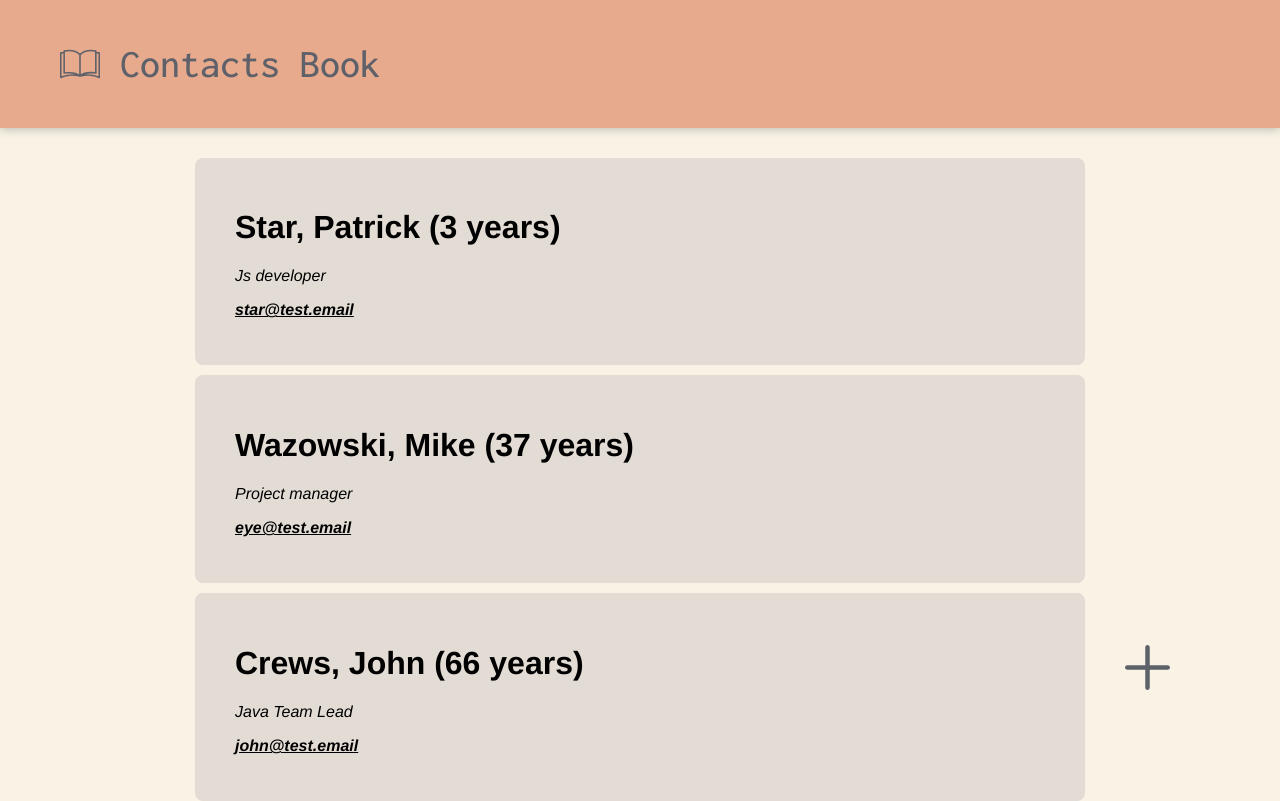
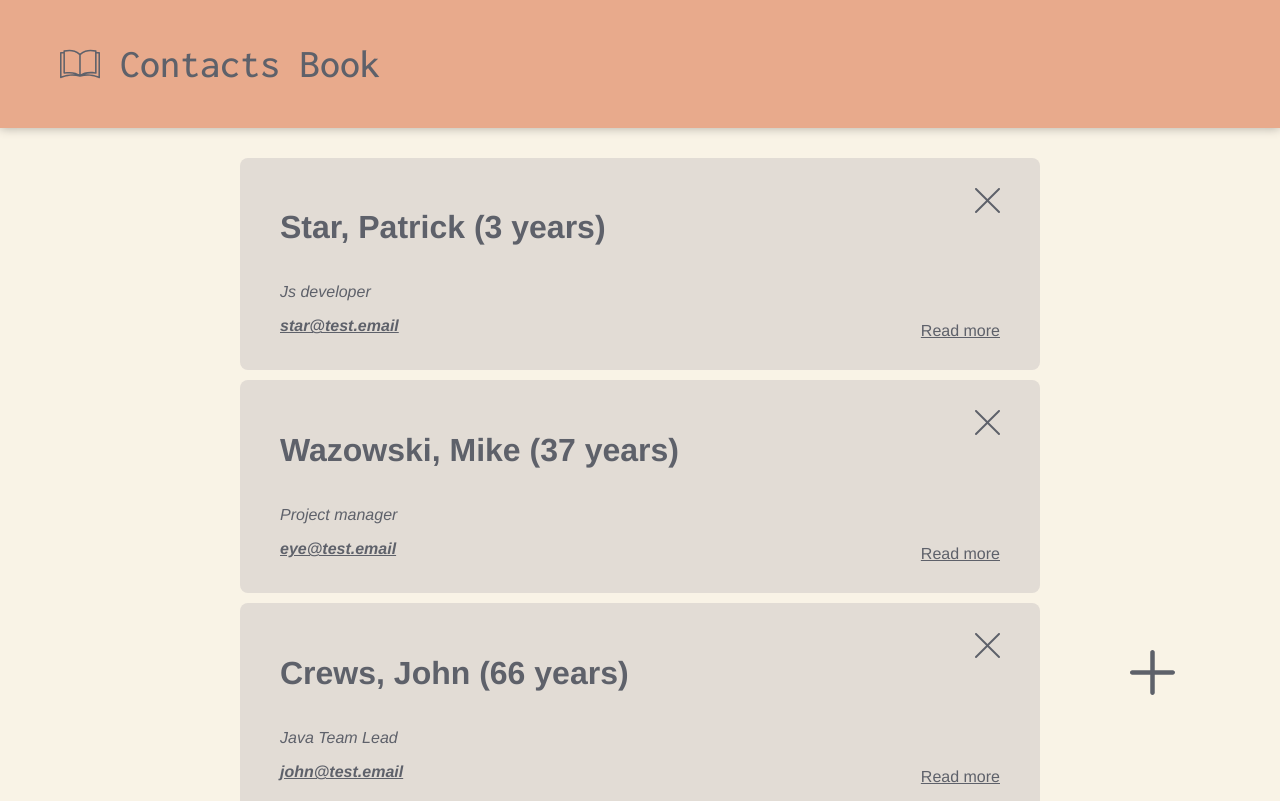
Before and after one commit to Vencetto/Contacts_vue, a Vue app: page / in a window 1280 px wide. Shown: the top 801 px of the page. Built offline with nearby package versions, Linux system fonts and the light colour scheme.

Commit message:
main page styling done

```diff
--- a/src/components/AddButton.vue
+++ b/src/components/AddButton.vue
@@ -14,6 +14,9 @@ export default {
 .img__add{
     height: 45px;
     width: 45px;
+    margin: 5px;
 }
-
+.img__add-wrapper:hover{
+  background-color: #fff;
+}
 </style>
--- a/src/components/ContactList.vue
+++ b/src/components/ContactList.vue
@@ -34,7 +34,7 @@ export default {
 
 <style scoped>
 .contact__list{
-    width: 890px;
+    width: 800px;
     margin: auto;
     position: relative;
 }
@@ -50,6 +50,6 @@ export default {
    border-radius: 50%;
 }
 .img__add-wrapper:hover{
-   box-shadow: 3px 3px 3px rgba(232, 170, 140, 0.4)
+   box-shadow: 3px 3px 3px rgba(232, 170, 140, 0.4);
 }
 </style>
--- a/src/components/ContactShort.vue
+++ b/src/components/ContactShort.vue
@@ -1,40 +1,72 @@
 <template>
   <div>
-        <div class='contact__short'>
-            <h1>{{lName + ", " + fName + " (" + age + " years)"}} </h1>
+    <div class="contact__short">
+        <div class="header__wrapper">
+            <h1>{{lName + ", " + fName + " (" + age + " years)"}}</h1>
+            <button class="close__button"></button>
+        </div>
       <p class="p__profession">{{profession}}</p>
+      <div class="bottom__wrapper">
         <p class="p__email">{{email}}</p>
+        <a class="more__link" href="">Read more</a>
+      </div>
     </div>
   </div>
 </template>
 
 <script>
 export default {
-    name:'ContactShort',
+  name: "ContactShort",
   props: {
     fName: String,
     lName: String,
     profession: String,
     email: String,
-        age: String
-    }
-}
+    age: String,
+  },
+};
 </script>
 
 <style scoped>
-.contact__short{
-    /* border: solid 1px rgba(232, 170, 140, 0.4); */
+*{
+    color: #5e616a;
+}
+.contact__short {
   border-radius: 8px;
   margin: 10px auto;
   padding: 30px 40px;
   background-color: #e2dcd5;
 }
-.p__profession{
+.p__profession {
   font-style: italic;
 }
-.p__email{
+.p__email {
   text-decoration: underline;
   font-weight: 600;
   font-style: italic;
+  margin: 0;
+}
+.header__wrapper{
+    display: flex;
+    justify-content: space-between;
+}
+.close__button{
+    width: 25px;
+    height: 25px;
+    background-image: url('../../public/cancel.svg');
+    outline: none;
+    background-color: #e2dcd5;
+    border: none;
+}
+.close__button:hover{
+    cursor: pointer;
+    box-shadow: 3px 3px 3px 3px rgba(232, 170, 140, 0.4);
+}
+.bottom__wrapper{
+    display: flex;
+    justify-content: space-between;
+}
+.more__link{
+    margin-top: 5px;
 }
 </style>
```
Also changed, not shown: public/cancel.svg (added). Lines whose indentation alone changed are shown as unchanged.
